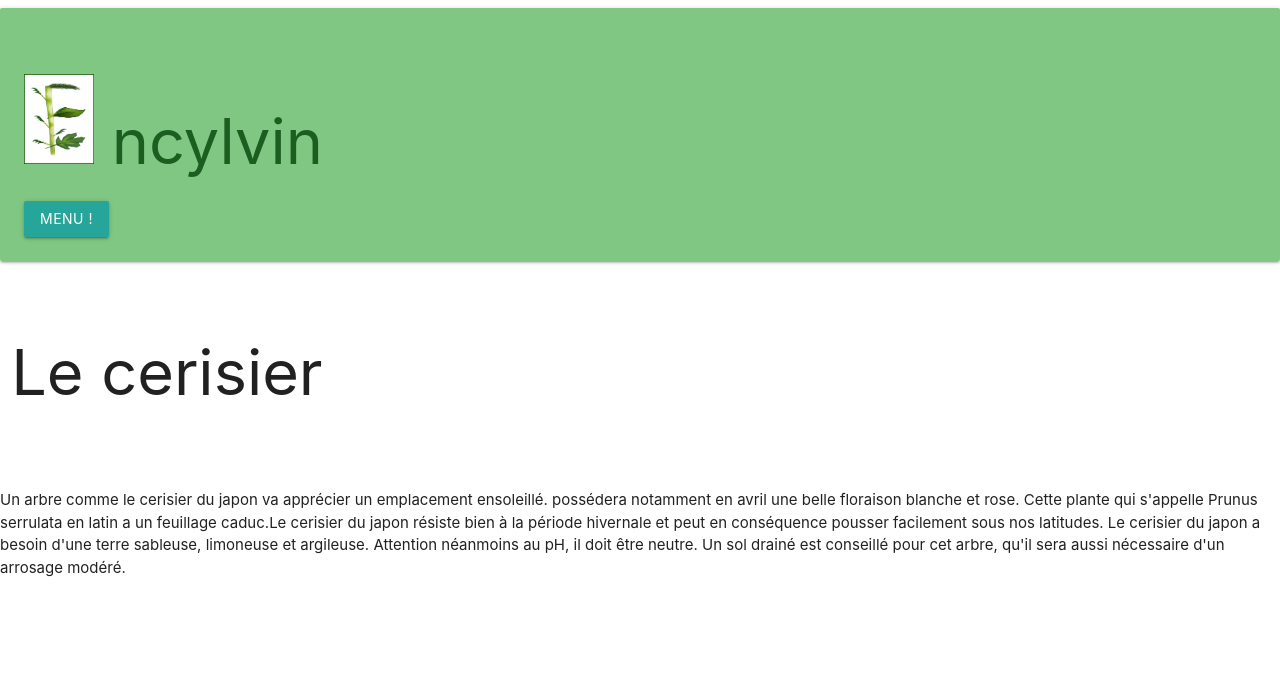
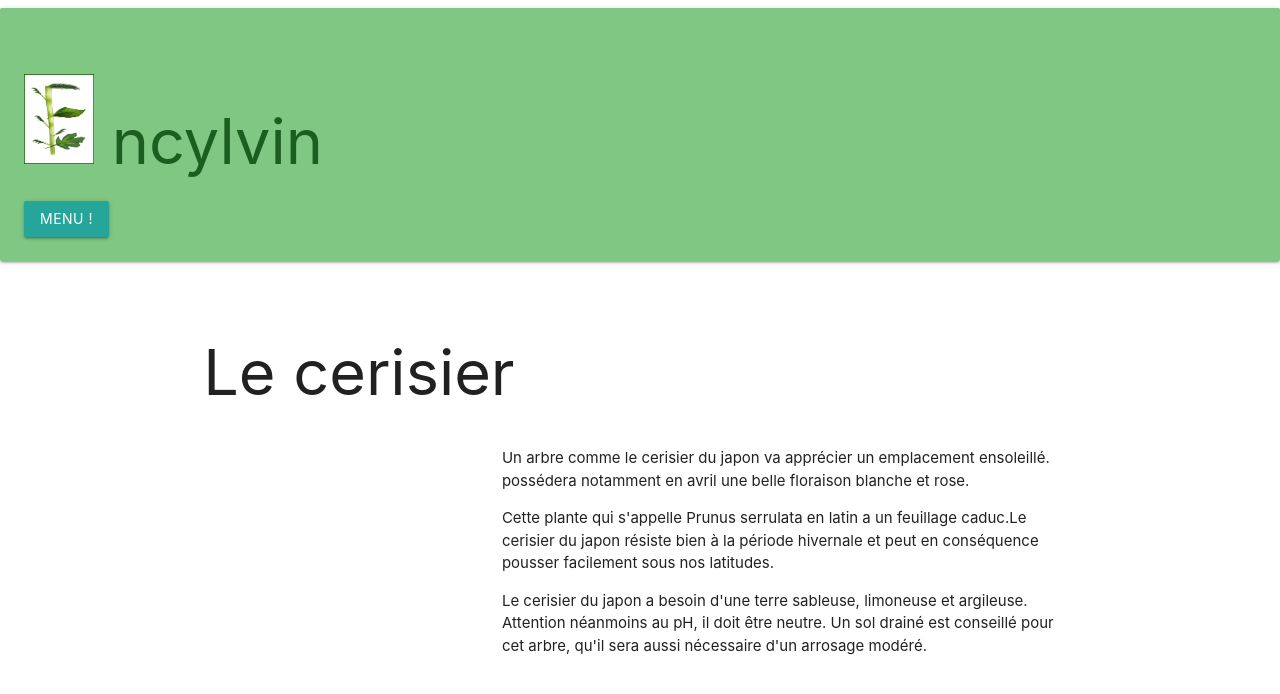
Before and after one commit to Lautus-duc/encylvin, a PHP site: page /index_Cerisier_du_japon.php in a window 1280 px wide. Shown: the top 694 px of the page. Run offline with PHP 8.4, Linux system fonts and the light colour scheme.

Commit message:
cerisier +modif baobab

```diff
--- a/index_Baobab.php
+++ b/index_Baobab.php
@@ -1,8 +1,8 @@
 <html>
   <?php include "head.inc.php" ?>
   <body>
+    <?php include "entete.inc.php" ?>
     <div class="container">
-      <?php include "entete.inc.php" ?>
       <div class="row">
         <div class="col s12"><h1>Le Baobab</h1></div>
         <div class="col s4">
--- a/index_Cerisier_du_japon.php
+++ b/index_Cerisier_du_japon.php
@@ -1,20 +1,21 @@
 <html>
   <?php include "head.inc.php" ?>
   <body>
+    <?php include "entete.inc.php" ?>
+    <div class="container">
       <div class="row">
-    <?php include "entete.inc.php" ?>
+        <div class="col s12"><h1>Le cerisier</h1></div>
+        <div class="col s4">
 
-
-      <div class="col s12"><h1><?php echo 'Le cerisier' ?></h1></div>
-      <div class="col s12"><h2></h2></div>
-	  <div class="col s6">
         </div>
-      <div class="col s6"></div>
+        <div class="col s8">
+          <p>Un arbre comme le cerisier du japon va apprécier un emplacement ensoleillé. possédera notamment en avril une belle floraison blanche et rose.</p>
+          <p>Cette plante qui s'appelle Prunus serrulata en latin a un feuillage caduc.Le cerisier du japon résiste bien à la période hivernale et peut en conséquence pousser facilement sous nos latitudes.
+          <p>Le cerisier du japon a besoin d'une terre sableuse, limoneuse et argileuse. Attention néanmoins au pH, il doit être neutre. Un sol drainé est conseillé pour cet arbre, qu'il sera aussi nécessaire d'un arrosage modéré.</p>
         </div>
-
-    <?php echo "Un arbre comme le cerisier du japon va apprécier un emplacement ensoleillé. possédera notamment en avril une belle floraison blanche et rose. Cette plante qui s'appelle Prunus serrulata en latin a un feuillage caduc.Le cerisier du japon résiste bien à la période hivernale et peut en conséquence pousser facilement sous nos latitudes. Le cerisier du japon a besoin d'une terre sableuse, limoneuse et argileuse. Attention néanmoins au pH, il doit être neutre. Un sol drainé est conseillé pour cet arbre, qu'il sera aussi nécessaire d'un arrosage modéré."?>
-
         <!--JavaScript at end of body for optimized loading-->
         <script type="text/javascript" src="js/materialize.min.js"></script>
+      </div>
+    </div>
   </body>
 </html>
```
Lines whose indentation alone changed are shown as unchanged.
